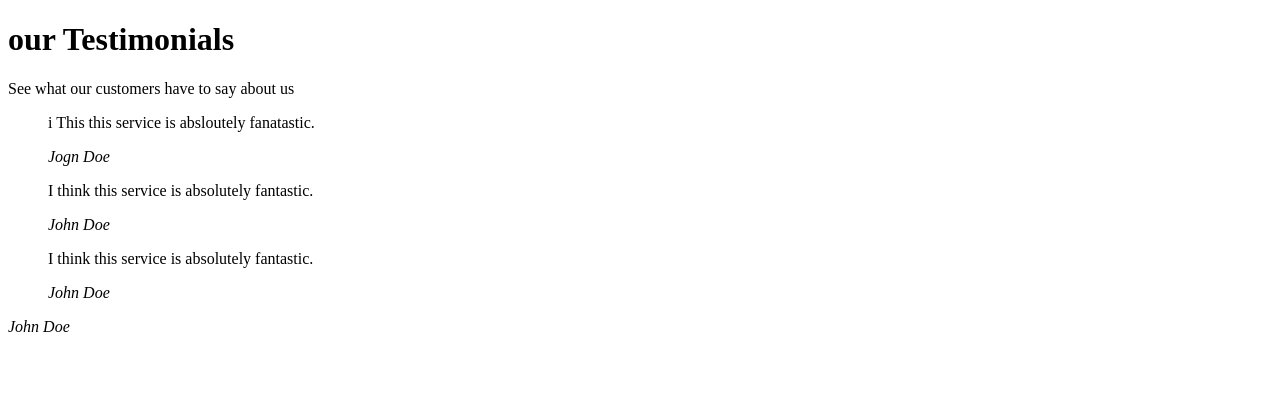
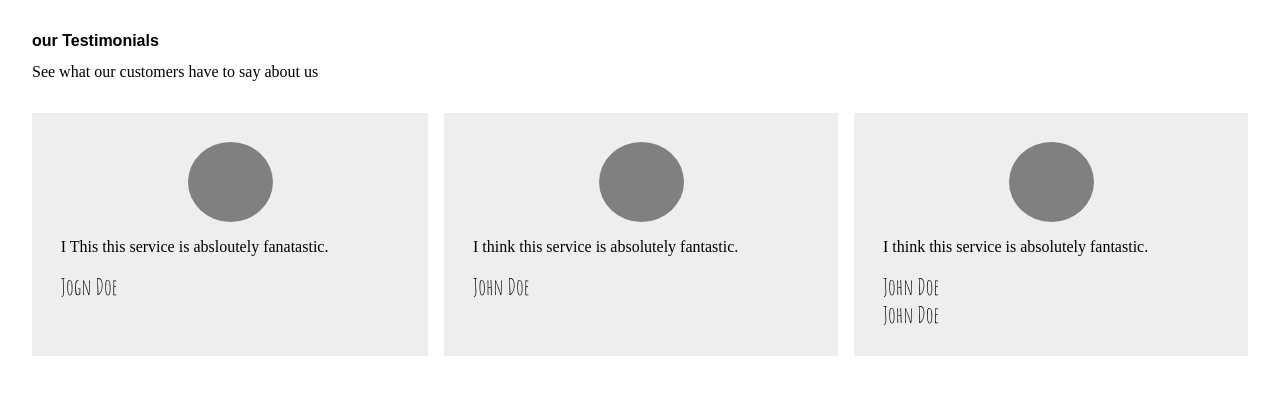
Before and after one commit to Sofoniyastekalegn/Css-Typography, a website: page index.html in a window 1280 px wide. Drawn offline with Linux system fonts and the light colour scheme; a web font is replaced by a local one.

Commit message:
replace the href style with style.css and modifying css

```diff
--- a/index.html
+++ b/index.html
@@ -1,7 +1,7 @@
 <!DOCTYPE html>
 <html>
 <head>
-<link rel="stylesheet" href="style.css"> </head>
+<link rel="stylesheet" href="styles.css"> </head>
 <div class="container">
   <h1>our Testimonials </h1>
   <p class="subheading">See what our customers have to say about us</p>
@@ -9,7 +9,7 @@
     <div class="card">
       <span></span>
       <blockquote cite="http://someurlx0x.com">
-        <p> i This this service is absloutely fanatastic.</p>
+        <p> I This this service is absloutely fanatastic.</p>
         <cite>Jogn Doe</cite>
       </blockquote>
 
--- a/styles.css
+++ b/styles.css
@@ -34,4 +34,24 @@ section {
   background-color: #eeeeee;
   padding: 1.8em;
 }
-block
+
+blockquote {
+  margin: 0;
+}
+
+span {
+  width: 85px;
+  height: 80px;
+  display: block;
+  background: gray;
+  border-radius: 50%;
+  margin: 0 auto;
+
+
+}
+
+cite {
+  font-style: normal;
+  font-family: "Amatic SC", cursive;
+  font-size: 1.4em;
+}
```
